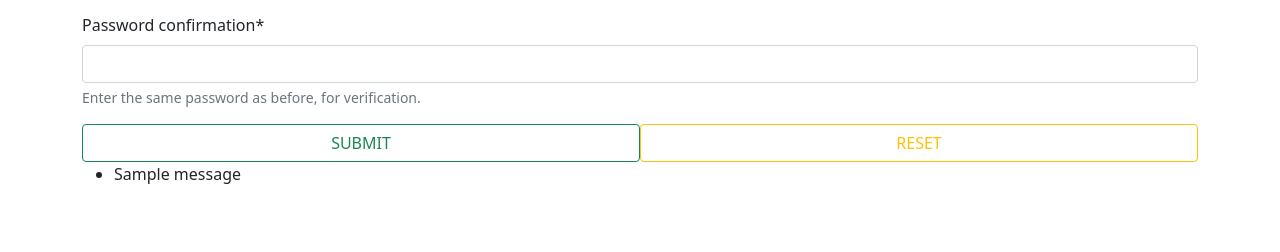
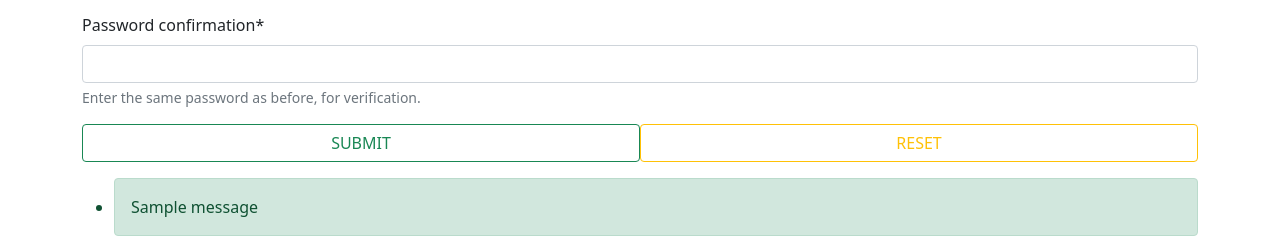
Before and after one commit to abbhau/django_auth_with_reset_pass_and_pdf, a Django app: page /user/create/ in a window 1280 px wide. Shown: the part 634-886 px from the top of the page. Before the commit the page ends 818 px from the top, so only its background shows below. Run offline with Django 4.2, Linux system fonts and the light colour scheme; one stand-in notice (Sample message) is shown; some libraries are stand-ins or nearby versions.

Commit message:
third  commit

```diff
--- a/user_pro/templates/user_app/user_form.html
+++ b/user_pro/templates/user_app/user_form.html
@@ -14,9 +14,9 @@
         <input type='reset'class="btn btn-outline-warning col-6 float-end" value="RESET">
     </form>
     {% if messages %}
-        <ul class="messages">
+        <ul class="messages mt-3">
         {% for message in messages %}
-            <li{% if message.tags %} class="{{ message.tags }}"{% endif %}>{{ message }}</li>
+            <li{% if message.tags %} class="alert alert-{{ message.tags }}"{% endif %}>{{ message }}</li>
         {% endfor %}
         </ul>
     {% endif %}
--- a/user_pro/user_app/views.py
+++ b/user_pro/user_app/views.py
@@ -52,6 +52,7 @@ def password_change_view(request):
         form = PasswordChangeForm(request.user, request.POST)
         if form.is_valid():
             form.save()
+            messages.success(request, "password change successfully , plz login again ....")
             return redirect('login')
     context = {"form":form}
     template_name = 'user_app/user_form.html'
```
Also changed, not shown: user_pro/db.sqlite3, 1 other file.
